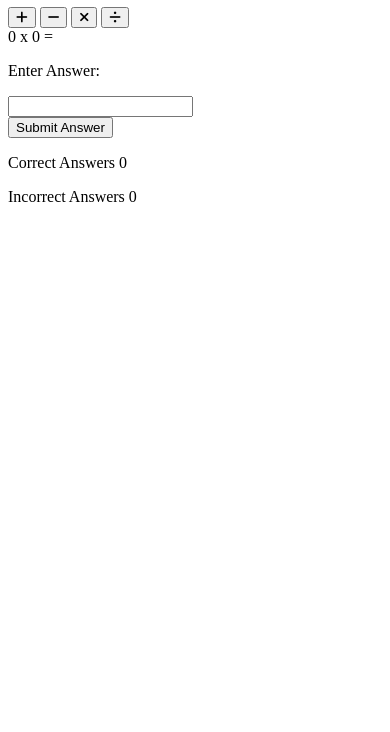
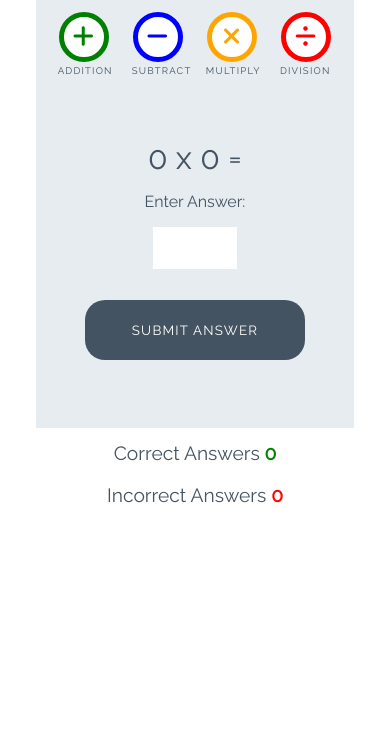
Before and after one commit to Tariq-845/love-maths, a plain HTML site: page index.html in a window 390 px wide. Shown: the part 112-844 px from the top of the page. Drawn offline with Linux system fonts and the light colour scheme.

Commit message:
added styles for the game

```diff
--- a/assets/css/style.css
+++ b/assets/css/style.css
@@ -0,0 +1,252 @@
+/* --------- Global style */
+
+body {
+    background-color: white;
+    font-family: "Raleway", sans-serif;
+    color: #445361;
+    text-align: center;
+}
+
+/* --------- Heading */
+
+.heading {
+    text-align: center;
+    font-size: 2.5rem;
+}
+
+.logo {
+    height: 40px;
+    padding-right: 5px;
+}
+
+/* --------- Game layout */
+
+.game-area {
+    background-color: #E6ECF0;
+    box-sizing: border-box;
+    width: 85%;
+    height: 65vh;
+    max-height: 450px;
+    max-width: 830px;
+    margin-left: auto;
+    margin-right: auto;
+    padding: 1%;
+}
+
+.question-area {
+    width: 50%;
+    font-size: 2rem;
+    margin: auto;
+    padding: 50px 0;
+}
+
+.question-area span {
+    padding: 0 15px;
+}
+
+.score-area {
+    margin: 5px auto;
+    width: 60%;
+    font-size: 1.2rem;
+}
+
+.controls-area {
+    width: 85%;
+    margin: 30px auto;
+}
+
+#score {
+    color: green;
+    font-weight: bold;
+}
+
+#incorrect {
+    color: red;
+    font-weight: bold;
+}
+
+.answer-message {
+    display: none;
+    font-size: 1rem;
+}
+
+#answer-box {
+    border: none;
+    color: #445361;
+    display: inline-block;
+    height: 40px;
+    width: 80px;
+    font-size: 1.2rem;
+}
+
+.scores {
+    display: inline-block;
+    padding: 25px;
+}
+
+/* --------- Buttons */
+
+.btn {
+    width: 220px;
+    height: 60px;
+    font-family: "Raleway", sans-serif;
+    text-transform: uppercase;
+    letter-spacing: 1.2px;
+    color: white;
+}
+
+.btn:focus {
+    outline: none;
+}
+
+.btn--big {
+    padding-top: 10px;
+    border-radius: 50%;
+    background-color: white;
+    border: 10px solid;
+    width: 100px;
+    height: 100px;
+    font-size: 3.2rem;
+    margin: 0 30px;
+    transition: all 0.5s;
+}
+
+.btn--big::after {
+    content: attr(data-type);
+    font-size: 1rem;
+    color: #445361;
+    position: relative;
+    left: -0.5em;
+}
+
+.btn--blue {
+    border-color: blue;
+    color: blue;
+}
+
+.btn--blue:active,
+.btn--blue:hover {
+    background-color: darkblue;
+    color: white;
+}
+
+.btn--orange {
+    border-color: orange;
+    color: orange;
+}
+
+.btn--orange:active,
+.btn--orange:hover {
+    background-color: darkorange;
+    color: white;
+}
+
+.btn--red {
+    border-color: red;
+    color: red;
+}
+
+.btn--red:active,
+.btn--red:hover {
+    background-color: darkred;
+    color: white;
+}
+
+.btn--green {
+    border-color: green;
+    color: green;
+}
+
+.btn--green:active,
+.btn--green:hover {
+    background-color: darkgreen;
+    color: white;
+}
+
+.btn--gray {
+    margin-top: 25px;
+    background-color: #445361;
+    border: 1px transparent;
+    border-radius: 20px;
+}
+
+.btn--gray:active,
+.btn--gray:hover {
+    background-color: #0d1013;
+}
+
+/* --------- Media queries */
+
+@media (max-width: 425px) {
+    .controls-area {
+        width: 100%;
+    }
+
+    .btn--big {
+        margin: 0 10px;
+        padding: 5px;
+        border: 5px solid;
+        width: 50px;
+        height: 50px;
+        font-size: 1.5rem;
+    }
+
+    .btn--big::after {
+        font-size: 0.6rem;
+        left: -0.7rem;
+    }
+
+    .question-area {
+        padding: 10% 0;
+        width: 100%;
+    }
+
+    .question-area span {
+        padding: 0;
+    }
+
+    .answer-message {
+        display: block;
+    }
+
+    #answer-box {
+        display: block;
+        margin: 0 auto;
+    }
+    .btn--gray {
+        margin-top: 0;
+    }
+
+    .score-area {
+        width: 100%;
+    }
+
+    .scores {
+        margin: 0.5em auto;
+        display: block;
+        padding: 5px;
+    }
+
+    .heading {
+        font-size: 2rem;
+    }
+}
+
+@media (max-width: 320px) {
+    .game-area {
+        height: 70vh;
+    }
+
+    .controls-area {
+        width: 75%;
+        margin: 10px auto;
+    }
+
+    .btn--big {
+        margin: 10px 10px;
+    }
+    .question-area {
+        padding: 10px 0;
+    }
+
+}
--- a/index.html
+++ b/index.html
@@ -19,16 +19,16 @@
 
     <div class="game-area">
         <div class="controls-area">
-            <button class="btn btn--big btn--green">
+            <button data-type="addition" class="btn btn--big btn--green">
                 <i class="fa-solid fa-plus"></i>
             </button>
-            <button class="btn btn--big btn--blue">
+            <button data-type="subtract" class="btn btn--big btn--blue">
                 <i class="fa-solid fa-minus"></i>
             </button>
-            <button class="btn btn--big btn--yellow">
+            <button data-type="multiply" class="btn btn--big btn--orange">
                 <i class="fa-solid fa-xmark"></i>
             </button>
-            <button class="btn btn--big btn--red">
+            <button data-type="division" class="btn btn--big btn--red">
                 <i class="fa-solid fa-divide"></i>
             </button>
         </div>
@@ -40,7 +40,7 @@
             <p class="answer-message">Enter Answer:</p>
             <input id="answer-box" type="number">
         </div>
-        <button class="btn btn--gray">Submit Answer</button>
+        <button data-type="submit" class="btn btn--gray">Submit Answer</button>
     </div>
 
     <div class="score-area">
```
